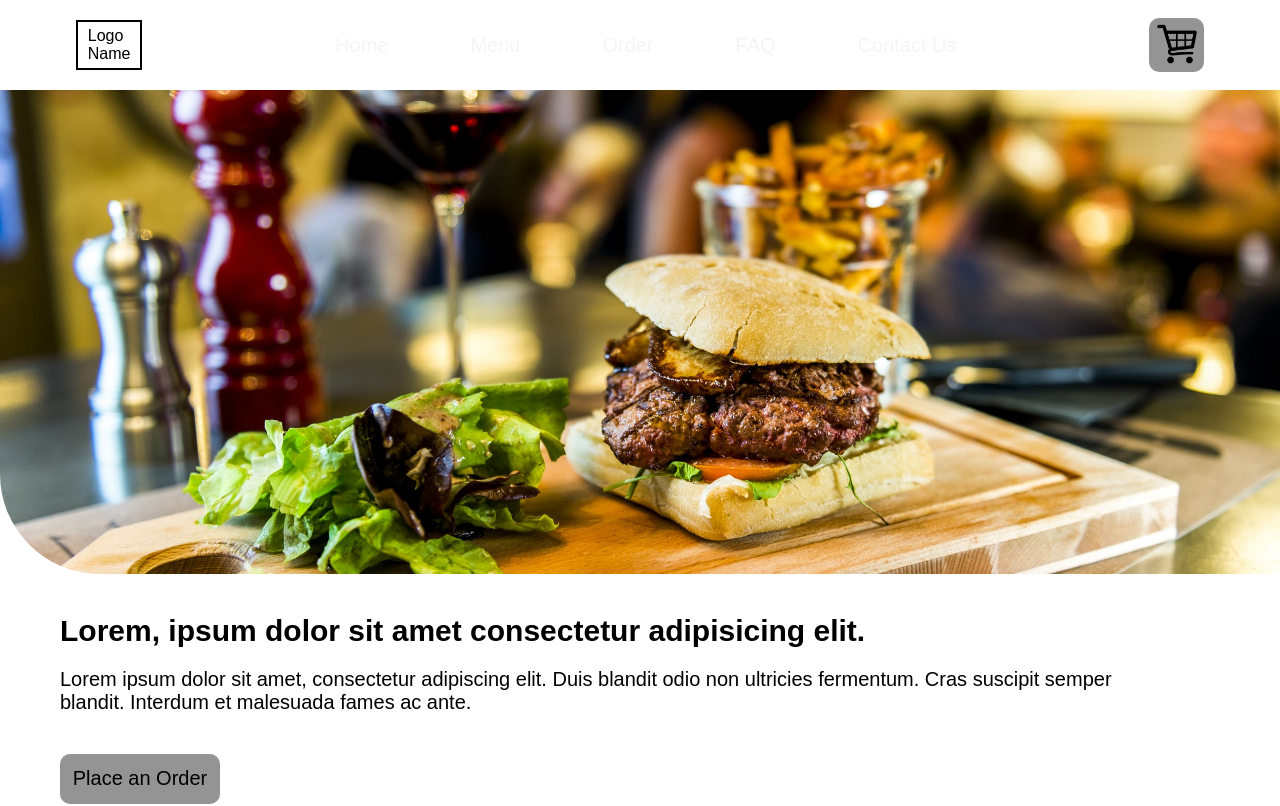
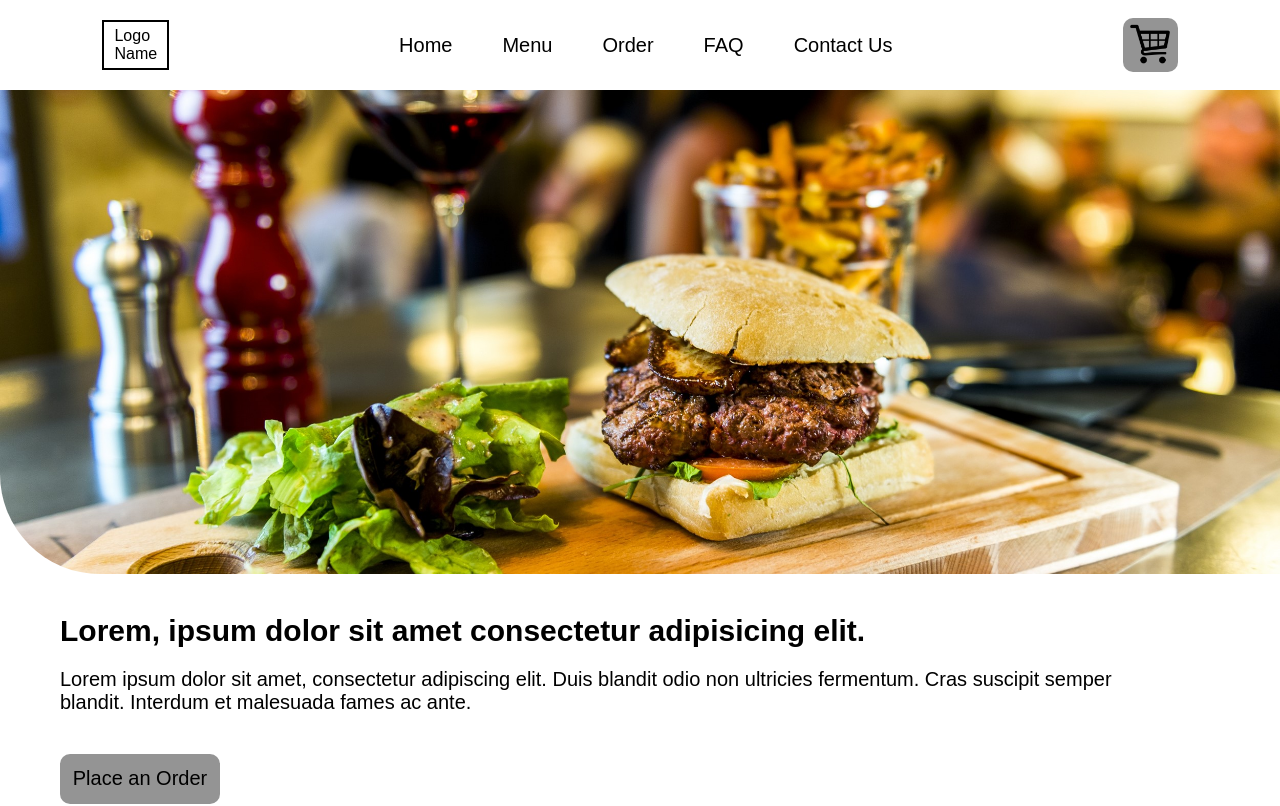
Before and after one commit to WildCodeSchool/2022-09-JS-Paris-project-2-DyingPlants, a React (Vite) app in the folder frontend/: page /restaurant in a window 1280 px wide. Shown: the top 806 px of the page. Built offline with nearby package versions, Linux system fonts and the light colour scheme; a web font is replaced by a local one.

Commit message:
resolve nav bar

```diff
--- a/frontend/src/pages/ECommerce/ECommerce.css
+++ b/frontend/src/pages/ECommerce/ECommerce.css
@@ -21,7 +21,7 @@
   width: 100%;
 }
 
-li {
+.navBarEcommerce > li {
   padding: 1rem;
   color: whitesmoke;
   font-size: 25px;
@@ -224,7 +224,8 @@ li {
 .footer > p {
   height: 100%;
 }
-li {
+
+.navBarEcommerce > li {
   color: whitesmoke;
   font-size: 25px;
 }
--- a/frontend/src/pages/ECommerce/ECommerce.jsx
+++ b/frontend/src/pages/ECommerce/ECommerce.jsx
@@ -109,7 +109,7 @@ export default function ECommerce() {
   return (
     <div className="ecommerce">
       <div className="header">
-        <ul>
+        <ul className="navBarEcommerce">
           <li>Home</li>
           <li>Shop</li>
           <li>Blog</li>
@@ -199,7 +199,7 @@ export default function ECommerce() {
           </div>
         </div>
         <div className="footer">
-          <ul>
+          <ul className="navBarEcommerce">
             <li>Contact Us</li>
             <li>About Us</li>
             <li>Autre</li>
--- a/frontend/src/pages/Restaurant/Restaurant.css
+++ b/frontend/src/pages/Restaurant/Restaurant.css
@@ -33,7 +33,7 @@
   flex-direction: row;
 }
 
-.linkNav {
+#navUl > .linkNav {
   margin: 0 25px;
   font-size: 20px;
 }
```
